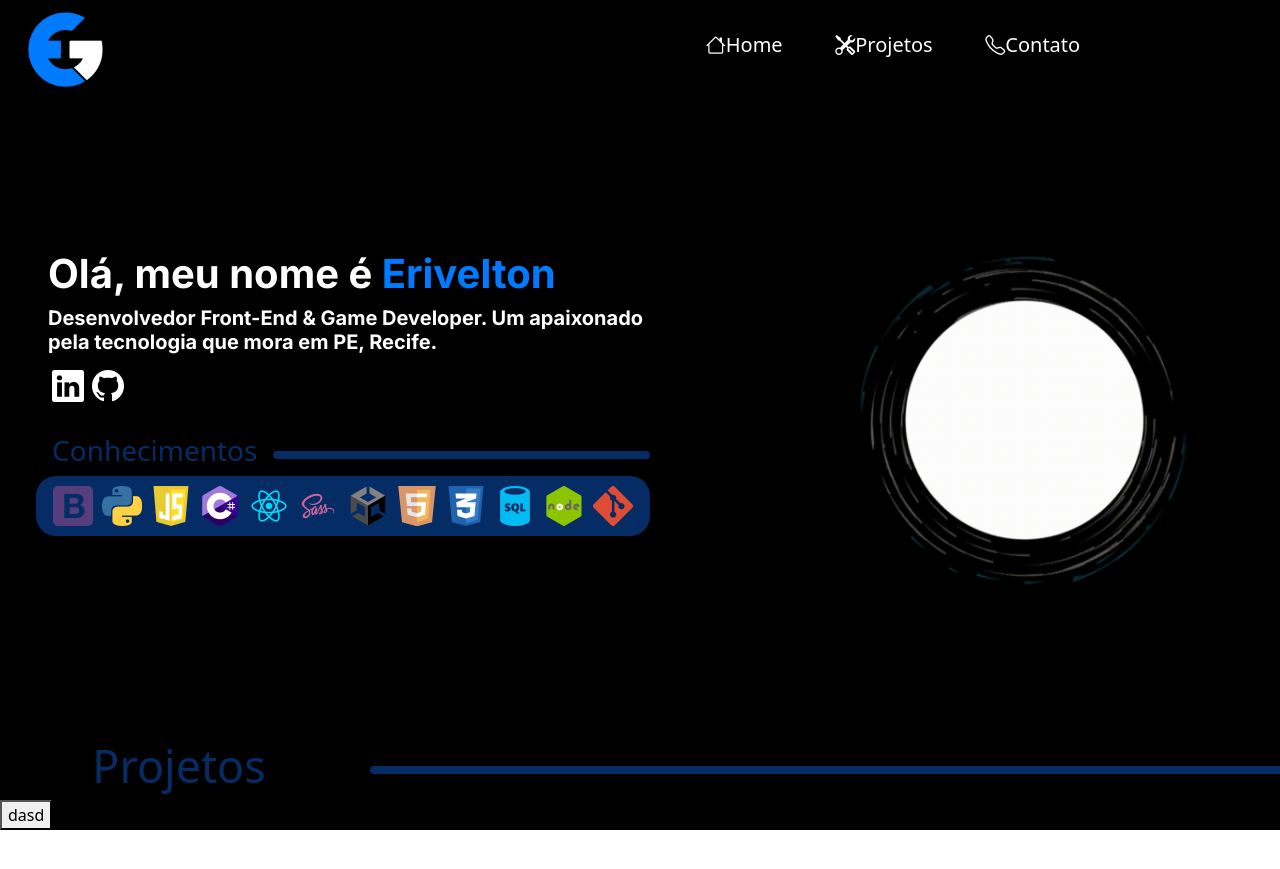
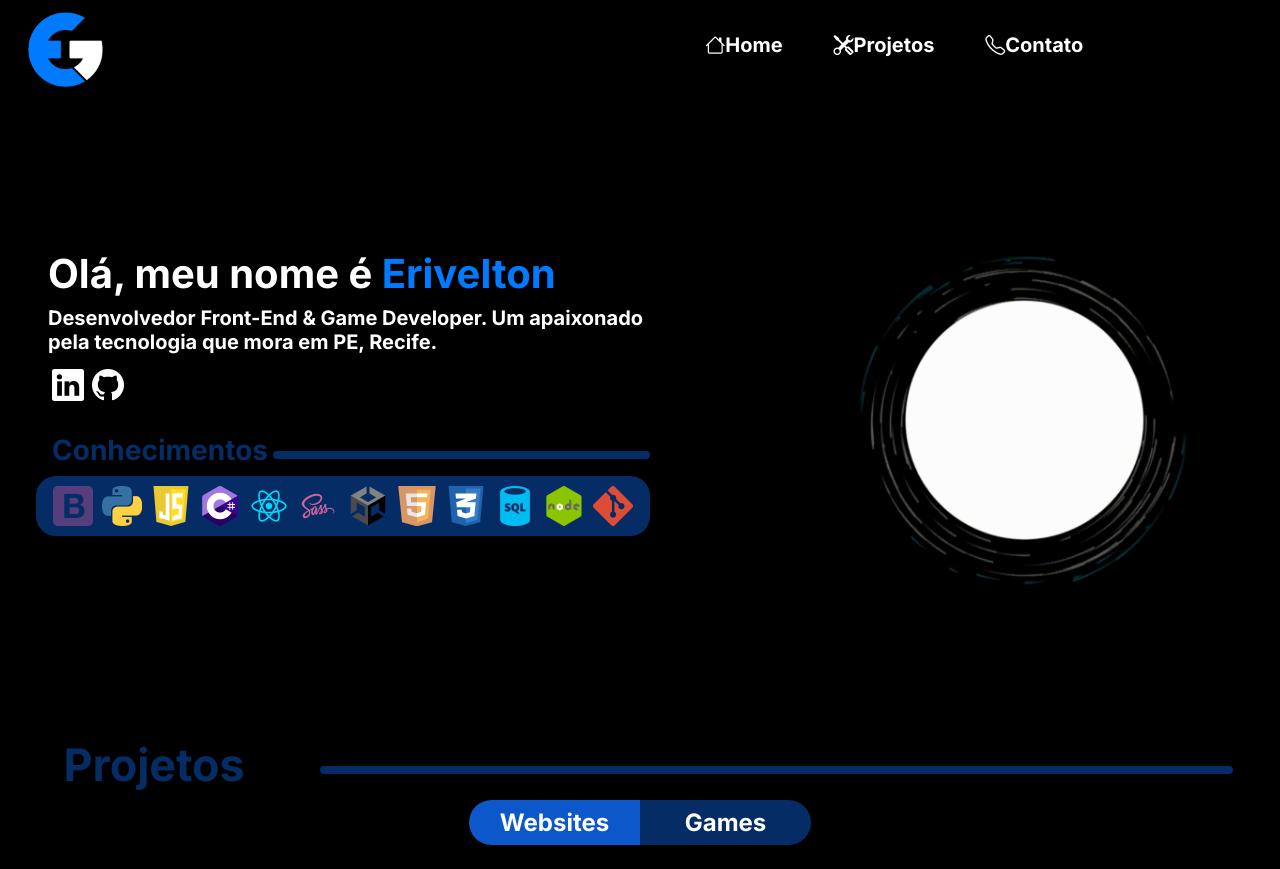
Before and after one commit to CarteiroGalx/portifolio, a React (Create React App) app in the folder portifolio-2.0/: page / in a window 1280 px wide. Before the commit the page ends 830 px from the top, so only its background shows below. Built offline with nearby package versions, Linux system fonts and the light colour scheme.

Commit message:
Adicionando o elemento dos botões alternantes

```diff
--- a/portifolio-2.0/src/App.css
+++ b/portifolio-2.0/src/App.css
@@ -1,11 +1,11 @@
 #root{
   background-color: black;
   overflow-x: hidden;
+  font-family: 'Inter', sans-serif;
 }
 
 h1, h5{
   color: white;
-  font-family: 'Inter', sans-serif;
 }
 
 .b-blue-font{
@@ -53,3 +53,19 @@ span{
   border-radius: 20px;
   background-color: #062C65;
 }
+
+.button-project{
+  background-color: #062C65;
+  border: none;
+  width: 171px;
+  height: 45px;
+  font-size: x-large;
+}
+
+.button-project:hover{
+  opacity: 90%;
+}
+
+.selected{
+  background-color: #0C58CB;
+}
--- a/portifolio-2.0/src/App.js
+++ b/portifolio-2.0/src/App.js
@@ -41,8 +41,9 @@ function App() {
           </div>
         </div>
         <Divisor className="mt-5" name="Projetos"/>
-        <div>
-          <button>dasd</button>
+        <div className='justify-content-center d-flex mb-4'>
+          <button className='button-project selected text-white rounded-start-5'>Websites</button>
+          <button className='button-project text-white rounded-end-5'>Games</button>
         </div>
     </div>
   );
--- a/portifolio-2.0/src/components/divisor.jsx
+++ b/portifolio-2.0/src/components/divisor.jsx
@@ -3,7 +3,7 @@ import styled from 'styled-components'
 export const Divisorline = styled.div`
 
 h3{
-    max-width: 350px;
+    max-width: 300px;
     color: #062C65;
     font-size: 2.8rem;
     text-align: center;
```
